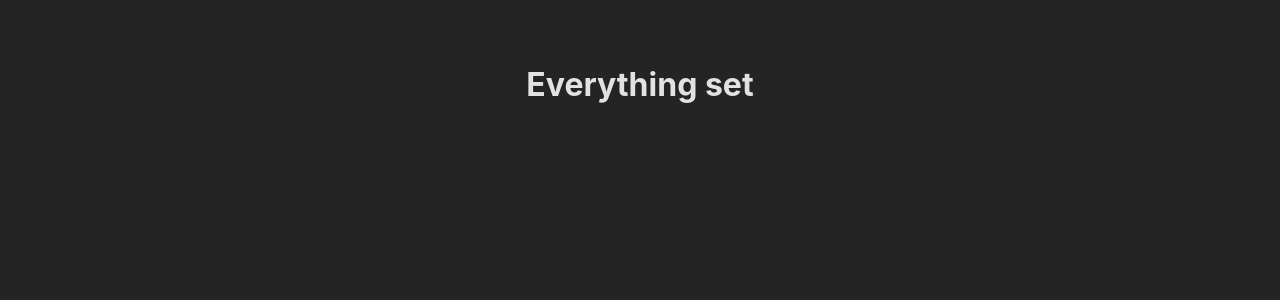
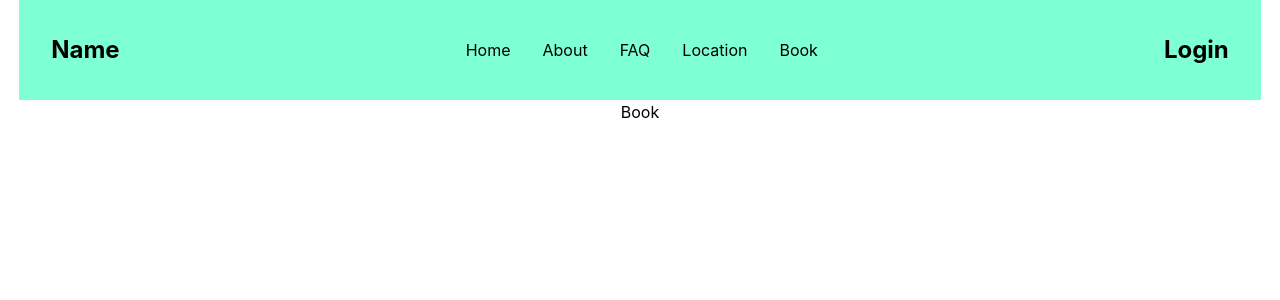
Before and after one commit to Laur017/Epilation_Appointment, a React (Vite) app in the folder client/: page /book in a window 1280 px wide. Shown: the top 300 px of the page. Built offline with nearby package versions, Linux system fonts and the light colour scheme.

Commit message:
boiler plate for the home page

```diff
--- a/client/src/App.css
+++ b/client/src/App.css
@@ -1,6 +1,68 @@
 #root {
-  max-width: 1280px;
-  margin: 0 auto;
+  width: 100%;
+  height: 100vh;
+}
+
+.app-div{
+  width: 100%;
+  display: flex;
+  flex-direction: column;
+  align-items: center;
+}
+
+/*
+  Navbar
+*/
+
+nav {
+  width: 92%;
+  background-color: aquamarine;
   padding: 2rem;
-  text-align: center;
+  display: flex;
+  justify-content: space-between;
+  align-items: center;
+
+  h1{
+    margin: 0;
+  }
+
+  div {
+    display: flex;
+    gap: 2rem;
+    button {
+      all: unset;
+    }
+
+    button:hover {
+      cursor: pointer;
+    }
+  }
 }
+
+/*
+  Home
+*/
+
+.home-div {
+  width: 100%;
+  display: flex;
+  justify-content: center;
+  gap: 5%;
+  margin-top: 5%;
+
+  div{
+    width: 50%;
+
+    button{
+      all: unset;
+      border: 1px solid #232323;
+      padding: 0.5rem 2rem;
+      border-radius: 0.5rem;
+      cursor: pointer;
+      letter-spacing: 1px;
+    }
+  }
+  img{
+    width: 40%
+  }
+}
--- a/client/src/App.tsx
+++ b/client/src/App.tsx
@@ -1,10 +1,18 @@
 import './App.css'
+import {Routes, Route} from 'react-router-dom'
+import Navbar from './components/Navbar'
+import Home from './components/Home'
+import Book from './components/Book/Book'
 
 function App() {
 
   return (
-    <div>
-      <h1>Everything set</h1>
+    <div className='app-div'>
+      <Navbar />
+      <Routes location={location} key={location.pathname}>
+        <Route index element={<Home />} />
+        <Route path='/book' element={<Book />} />
+      </Routes>
     </div>
   )
 }
--- /dev/null
+++ b/client/src/components/Book/Book.tsx
@@ -0,0 +1,5 @@
+export default function Book() {
+  return (
+    <div>Book</div>
+  )
+}
--- /dev/null
+++ b/client/src/components/Home.tsx
@@ -0,0 +1,14 @@
+import MainImage from '../assets/home-img.jpg'
+
+export default function Home() {
+  return (
+    <div className="home-div">
+        <div>
+            <h2>The name and something more</h2>
+            <p>Lorem ipsum dolor sit, amet consectetur adipisicing elit. Aspernatur voluptatem itaque veritatis delectus minima alias reiciendis consequatur obcaecati natus in dignissimos eligendi ut officia animi quis, porro omnis atque recusandae.</p>
+            <button>Book now !</button>
+        </div>
+        <img src={MainImage} />
+    </div>
+  )
+}
--- /dev/null
+++ b/client/src/components/Navbar.tsx
@@ -0,0 +1,24 @@
+import { useNavigate } from "react-router-dom"
+
+export default function Navbar() {
+    const navigate = useNavigate();
+
+    const goTo = (path:string):void => {
+        navigate(path)
+    }
+  return (
+    <nav>
+        <h1>Name</h1>
+
+        <div>
+            <button onClick={() => goTo('/')}>Home</button>
+            <button>About</button>
+            <button>FAQ</button>
+            <button>Location</button>
+            <button onClick={() => goTo('/book')}>Book</button>
+        </div>
+
+        <h1>Login</h1>
+    </nav>
+  )
+}
--- a/client/src/index.css
+++ b/client/src/index.css
@@ -2,13 +2,15 @@
   font-family: Inter, system-ui, Avenir, Helvetica, Arial, sans-serif;
   line-height: 1.5;
   font-weight: 400;
-
-  color-scheme: light dark;
-  color: rgba(255, 255, 255, 0.87);
-  background-color: #242424;
 
   font-synthesis: none;
   text-rendering: optimizeLegibility;
   -webkit-font-smoothing: antialiased;
   -moz-osx-font-smoothing: grayscale;
 }
+
+body{
+  margin: 0;
+  padding: 0;
+  width: 100%;
+}
```
Also changed, not shown: 1 other file (tests, documents, lock files or other folders).
